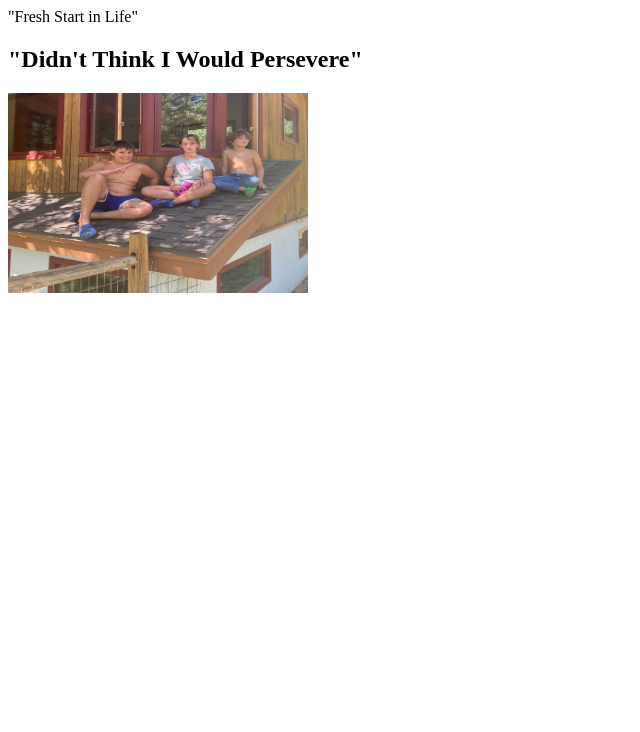
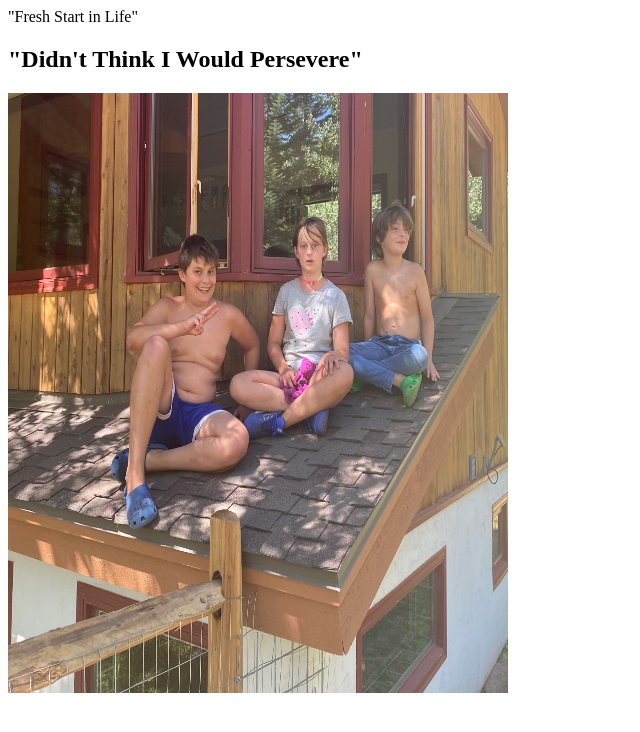
Before and after one commit to devenowgoldi/devenowgoldi.github.io, a plain HTML site: page index.html in a window 1280 px wide. Shown: the whole page, without its empty margins (0-640 px from the left). Drawn offline with Linux system fonts and the light colour scheme.

Commit message:
Update index.html

```diff
--- a/index.html
+++ b/index.html
@@ -1,5 +1,5 @@
 <HTML>
     <h>"Fresh Start in Life"</h>
     <h2>"Didn't Think I Would Persevere"</h2>
-    <img src="IMG_3090.jpeg" width="300" height="200">
+    <img src="IMG_3090.jpeg" width="500" height="600">
 </HTML>
```
